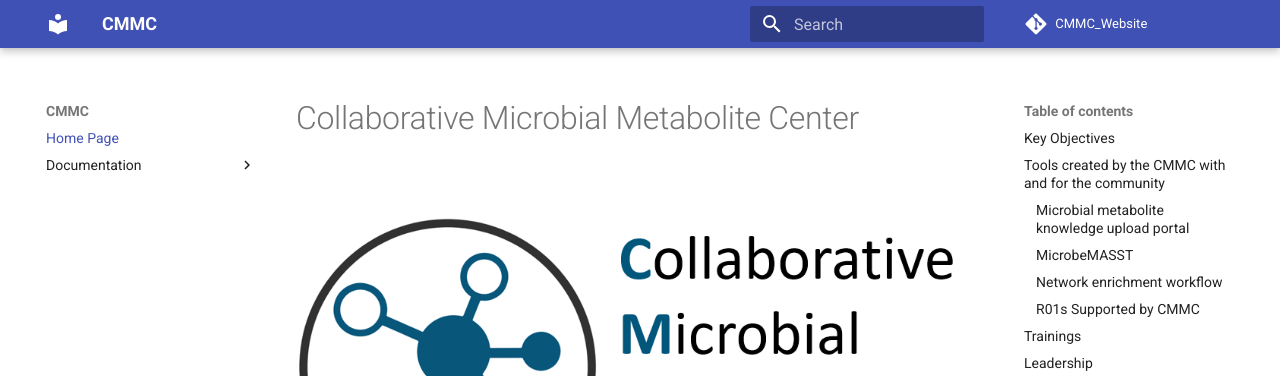
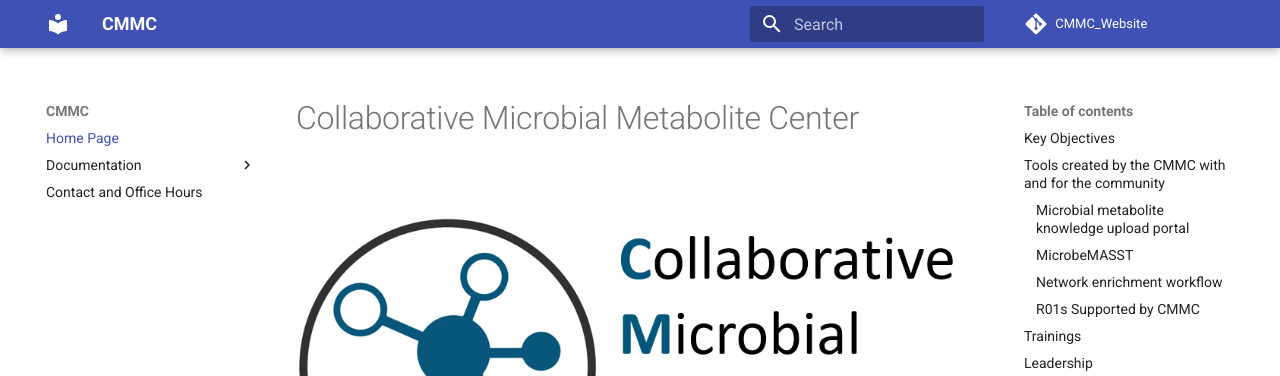
Before and after one commit to wilhan-nunes/CMMC_Website, an MkDocs documentation site: the page built from docs/index.md, in a window 1280 px wide. Shown: the top 376 px of the page. Built offline with MkDocs 1.6.1 and Material for MkDocs 9.7.7, drawn with Linux system fonts in a browser that asks for light colours; comment, search, counter and statistics services are not loaded.

Commit message:
Update mkdocs.yml
added a hyperlink to contact page

```diff
--- a/mkdocs.yml
+++ b/mkdocs.yml
@@ -9,6 +9,7 @@ nav:
         - Getting a USI: get_USI.md
         - CMMC Deposition Workflow: deposition_documentation.md
         - Network Enrichment analysis: network_enrichment.md
+    - Contact and Office Hours: contact.md
 
 theme:
     name: material
```
